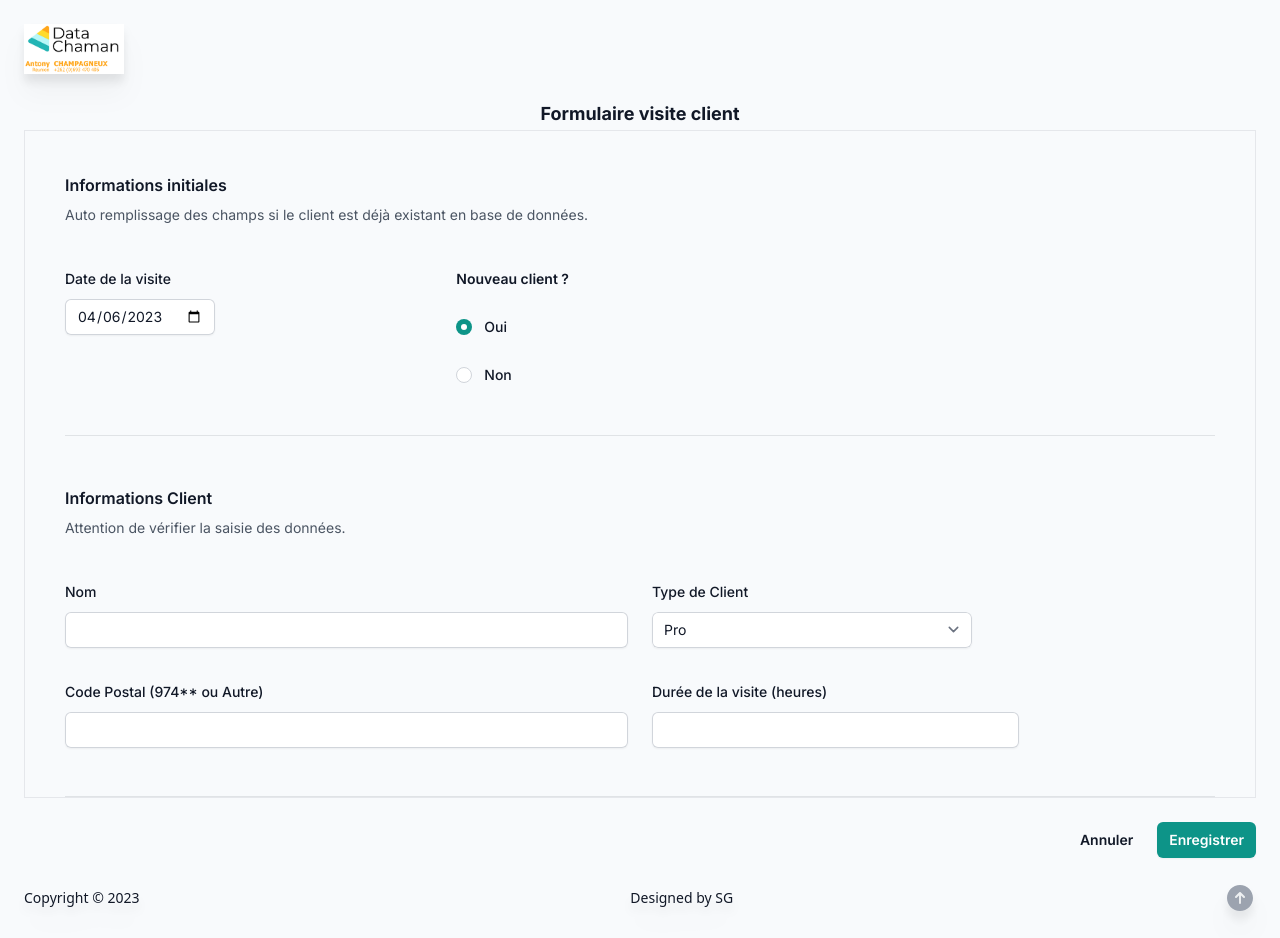
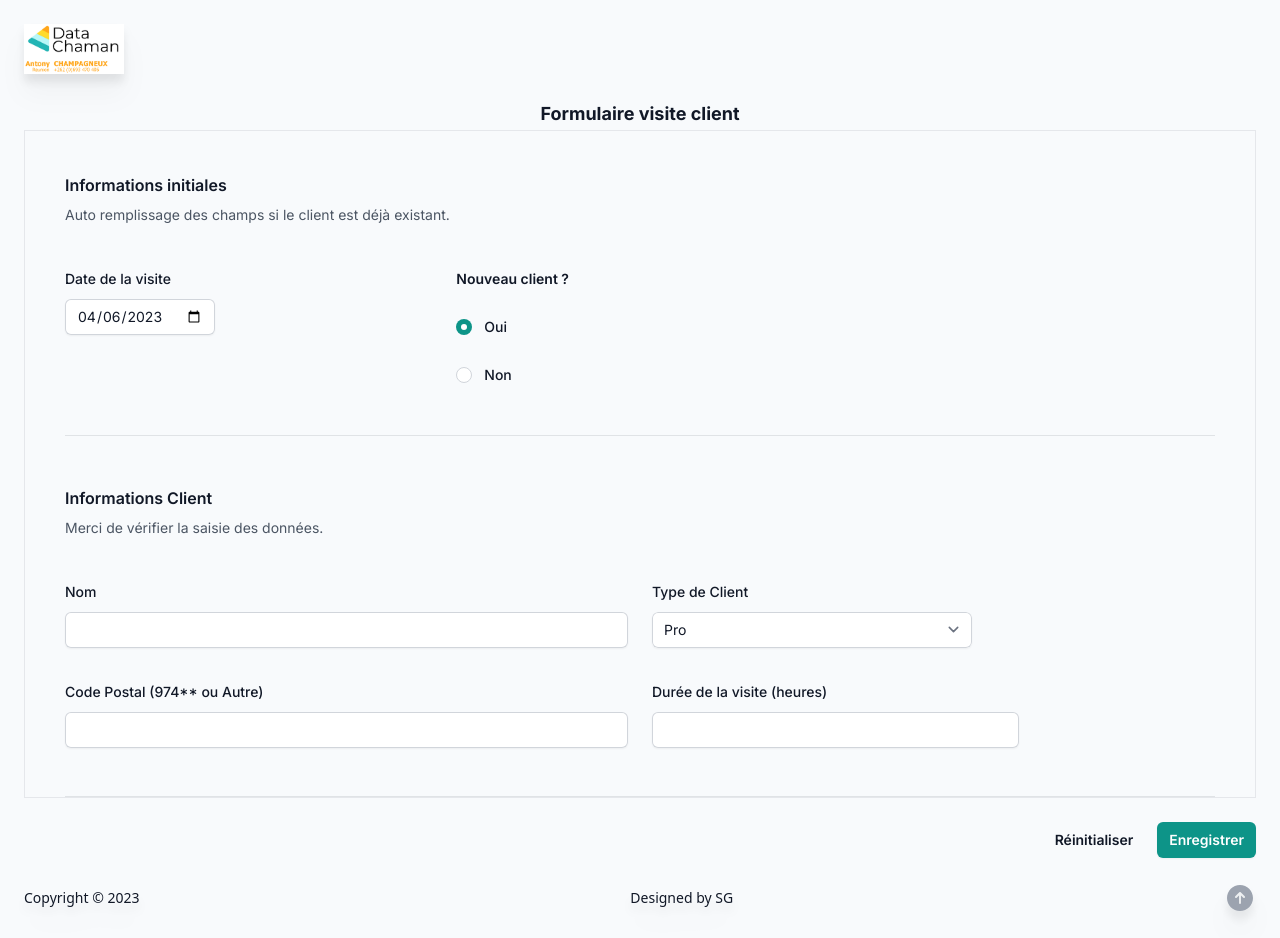
Before and after one commit to sgautier-dev/data-collector, a Next.js app: page / in a window 1280 px wide. Built offline with nearby package versions, Linux system fonts and the light colour scheme.

Commit message:
cancel form button added

```diff
--- a/src/app/components/ClientVisitForm.tsx
+++ b/src/app/components/ClientVisitForm.tsx
@@ -1,7 +1,7 @@
 "use client";
 import React, { useState } from "react";
 import { ExclamationTriangleIcon } from "@heroicons/react/24/solid";
-import ClientSelect from './ClientSelect';
+import ClientSelect from "./ClientSelect";
 
 const clients: Client[] = [
 	{ id: 1, name: "Client 1", type: "Pro", postalCode: "97400" },
@@ -12,6 +12,7 @@ const clients: Client[] = [
 export default function ClientVisitForm() {
 	const [errorDuration, setErrorDuration] = useState<string>("");
 	const [errorPostal, setErrorPostal] = useState<string>("");
+	const [errorName, setErrorName] = useState("");
 
 	const currentDate = new Date().toISOString();
 	const [selectedDate, setSelectedDate] = useState(
@@ -35,7 +36,6 @@ export default function ClientVisitForm() {
 		//accepts 974xx reunion codes or autre
 		return /^((974\d{2})|Autre)$/i.test(code);
 	};
-
 	const handlePostalChange = (event: React.ChangeEvent<HTMLInputElement>) => {
 		const value = event.target.value;
 		setPostalCode(value);
@@ -48,13 +48,10 @@ export default function ClientVisitForm() {
 	};
 
 	const [name, setName] = useState("");
-	const [errorName, setErrorName] = useState("");
-
 	const isValidName = (name: string) => {
 		// accepts letters, spaces, apostrophes and dashes
 		return /^[a-zA-ZÀ-ÿ' -]+$/.test(name);
 	};
-
 	const handleNameChange = (event: React.ChangeEvent<HTMLInputElement>) => {
 		const value = event.target.value;
 		setName(value);
@@ -68,16 +65,19 @@ export default function ClientVisitForm() {
 		}
 	};
 
+	const [type, setType] = useState("");
+	const handleTypeChange = (event: React.ChangeEvent<HTMLSelectElement>) => {
+		const value = event.target.value;
+		setType(value);
+	};
+
 	const [isNewClient, setIsNewClient] = useState(true);
-	const [type, setType] = useState("");
-
 	const handleClientSelect = (client: Client) => {
 		setIsNewClient(false);
 		setName(client.name);
 		setType(client.type);
 		setPostalCode(client.postalCode);
 	};
-
 	const handleNewClient = () => {
 		setIsNewClient(true);
 		setName("");
@@ -85,16 +85,29 @@ export default function ClientVisitForm() {
 		setPostalCode("");
 	};
 
+	const handleReset = () => {
+		setSelectedDate(currentDate.substring(0, 10));
+		setIsNewClient(true);
+		setVisitDuration("");
+		setErrorName("");
+		setErrorDuration("");
+		setErrorPostal("");
+		setName("");
+		setType("");
+		setPostalCode("");
+	};
+
+	const handleSubmit = () => {};
+
 	return (
-		<form>
+		<form onSubmit={handleSubmit} onReset={handleReset}>
 			<div className="space-y-12 border px-10">
 				<div className="border-b border-gray-900/10 dark:border-gray-50/10 pb-12">
 					<h2 className=" mt-10 text-base font-semibold leading-7 text-gray-900 dark:text-gray-50">
 						Informations initiales
 					</h2>
 					<p className="mt-1 text-sm leading-6 text-gray-600 dark:text-gray-500">
-						Auto remplissage des champs si le client est déjà existant en base
-						de données.
+						Auto remplissage des champs si le client est déjà existant.
 					</p>
 					<div className="mt-10 grid grid-cols-1 gap-x-6 gap-y-8 sm:grid-cols-6">
 						<div className="sm:col-span-2">
@@ -175,7 +188,7 @@ export default function ClientVisitForm() {
 						Informations Client
 					</h2>
 					<p className="mt-1 text-sm leading-6 text-gray-600 dark:text-gray-500">
-						Attention de vérifier la saisie des données.
+						Merci de vérifier la saisie des données.
 					</p>
 
 					<div className="mt-10 grid grid-cols-1 gap-x-6 gap-y-8 sm:grid-cols-6">
@@ -221,7 +234,8 @@ export default function ClientVisitForm() {
 								<select
 									id="client-type"
 									name="client-type"
-									autoComplete="client-type-name"
+									value={type}
+									onChange={handleTypeChange}
 									disabled={!isNewClient}
 									className="block w-full rounded-md border-0 py-1.5 text-gray-900 shadow-sm ring-1 ring-inset ring-gray-300 focus:ring-2 focus:ring-inset focus:ring-teal-600 sm:max-w-xs sm:text-sm sm:leading-6"
 									required
@@ -304,10 +318,10 @@ export default function ClientVisitForm() {
 
 			<div className="mt-6 flex items-center justify-end gap-x-6">
 				<button
-					type="button"
+					type="reset"
 					className="text-sm font-semibold leading-6 text-gray-900 dark:text-gray-50"
 				>
-					Annuler
+					Réinitialiser
 				</button>
 				<button
 					type="submit"
--- a/src/app/components/ResponsiveImage.tsx
+++ b/src/app/components/ResponsiveImage.tsx
@@ -1,6 +1,6 @@
 import Image from "next/image";
 
-interface ResponsiveImageProps {
+type ResponsiveImageProps = {
 	src: string;
 	originalWidth: number;
 	originalHeight: number;
```
